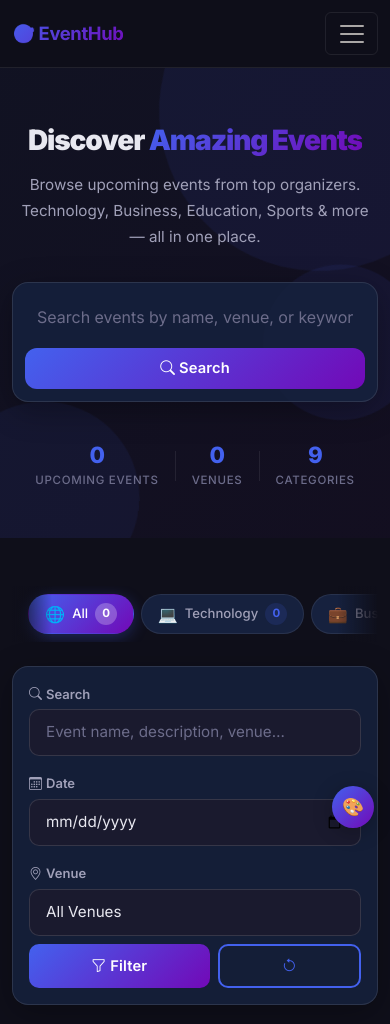
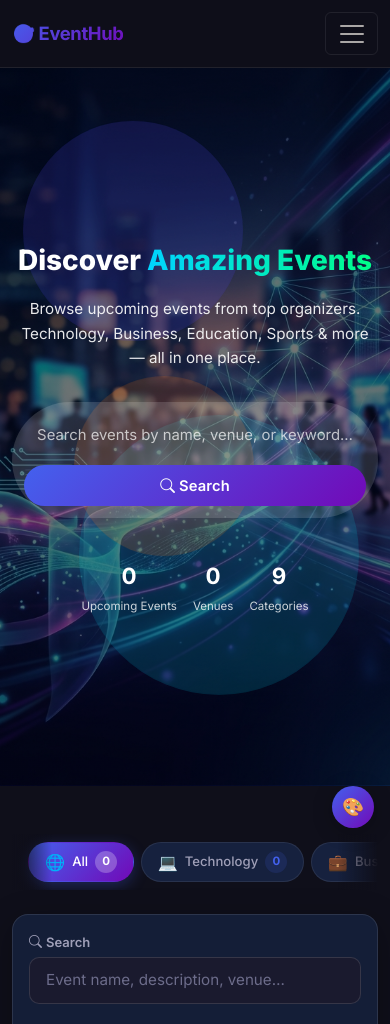
Before and after one commit to PARASAREKAR/CodeCrafters, a PHP site: page / in a window 390 px wide. Shown: the top 1024 px of the page. Run offline with PHP 8.4, Linux system fonts and the light colour scheme; data that the repository does not hold is empty.

Commit message:
feat: Add background image to hero section
- Generate and add hero-bg.jpg
- Update landing.css hero section with provided gradient overlay and styles
- Adjust responsive CSS for the background image

```diff
--- a/FINAL/assets/css/landing.css
+++ b/FINAL/assets/css/landing.css
@@ -6,81 +6,81 @@
    ============================================================ */
 
 /* ==========================================================
-   1. HERO SECTION
+   1. HERO SECTION WITH BACKGROUND IMAGE
    ========================================================== */
 
 .landing-hero {
     position: relative;
-  padding: 5rem 0 4rem;
+    min-height: 100vh;
+    display: flex;
+    align-items: center;
+    justify-content: center;
     overflow: hidden;
-  background: var(--bg-primary);
+
+    /* Background Image */
+    background:
+        linear-gradient(
+            rgba(0, 0, 0, 0.55),
+            rgba(0, 0, 0, 0.55)
+        ),
+        url("../images/hero-bg.jpg");
+
+    background-size: cover;
+    background-position: center;
+    background-repeat: no-repeat;
+    background-attachment: fixed;
+
+    color: #ffffff;
 }
 
-.landing-hero::before {
-  content: '';
-  position: absolute;
-  top: 0;
-  left: 0;
-  right: 0;
-  bottom: 0;
-  background: var(--accent-gradient);
-  opacity: 0.04;
-  z-index: 0;
+/* Background Shapes */
+.hero-bg-shapes{
+    position:absolute;
+    inset:0;
+    overflow:hidden;
+    pointer-events:none;
 }
 
-/* Animated floating shapes */
-.hero-bg-shapes {
-  position: absolute;
-  top: 0;
-  left: 0;
-  right: 0;
-  bottom: 0;
-  overflow: hidden;
-  z-index: 0;
-  pointer-events: none;
+.shape{
+    position:absolute;
+    border-radius:50%;
+    opacity:.18;
+    animation:float 8s ease-in-out infinite;
 }
 
-.shape {
-  position: absolute;
-  border-radius: 50%;
-  opacity: 0.08;
-  animation: floatShape 20s ease-in-out infinite;
+.shape-1{
+    width:220px;
+    height:220px;
+    background:#4f46e5;
+    top:8%;
+    left:6%;
 }
 
-.shape-1 {
-  width: 300px;
-  height: 300px;
-  background: var(--accent);
-  top: -80px;
-  right: -60px;
-  animation-delay: 0s;
+.shape-2{
+    width:280px;
+    height:280px;
+    background:#06b6d4;
+    bottom:10%;
+    right:8%;
+    animation-delay:2s;
 }
 
-.shape-2 {
-  width: 200px;
-  height: 200px;
-  background: var(--accent-hover);
-  bottom: -40px;
-  left: -40px;
-  animation-delay: -7s;
-  animation-duration: 25s;
+.shape-3{
+    width:180px;
+    height:180px;
+    background:#f97316;
+    top:45%;
+    right:35%;
+    animation-delay:4s;
 }
 
-.shape-3 {
-  width: 150px;
-  height: 150px;
-  background: var(--accent);
-  top: 40%;
-  left: 60%;
-  animation-delay: -14s;
-  animation-duration: 30s;
+@keyframes float{
+    0%,100%{
+        transform:translateY(0px);
     }
-
-@keyframes floatShape {
-  0%, 100% { transform: translate(0, 0) rotate(0deg) scale(1); }
-  25% { transform: translate(30px, -40px) rotate(90deg) scale(1.1); }
-  50% { transform: translate(-20px, 20px) rotate(180deg) scale(0.95); }
-  75% { transform: translate(40px, 10px) rotate(270deg) scale(1.05); }
+    50%{
+        transform:translateY(-20px);
+    }
 }
 
 .landing-hero .container {
@@ -88,25 +88,27 @@
   z-index: 1;
 }
 
-/* Hero Title */
-.hero-title {
-  font-size: 3.2rem;
-  font-weight: 900;
-  color: var(--text-primary);
-  letter-spacing: -0.04em;
-  line-height: 1.15;
+/* Hero Content */
+.hero-title{
+    font-size:4rem;
+    font-weight:800;
+    color:#fff;
     margin-bottom: 1rem;
     animation: fadeIn 0.8s ease forwards;
 }
 
-.hero-subtitle {
-  font-size: 1.15rem;
-  color: var(--text-secondary);
-  max-width: 600px;
-  margin: 0 auto 2.5rem;
-  line-height: 1.7;
+.hero-subtitle{
+    color:rgba(255,255,255,.9);
+    font-size:1.2rem;
+    max-width:700px;
+    margin:20px auto 40px;
     animation: fadeIn 0.8s ease 0.2s forwards;
-  opacity: 0;
+}
+
+.gradient-text{
+    background:linear-gradient(90deg,#00d4ff,#00ff88);
+    -webkit-background-clip:text;
+    -webkit-text-fill-color:transparent;
 }
 
 /* ==========================================================
@@ -117,57 +119,48 @@
   max-width: 650px;
   margin: 0 auto 2.5rem;
   animation: fadeIn 0.8s ease 0.4s forwards;
-  opacity: 0;
 }
 
 .hero-search-form {
   width: 100%;
 }
 
-.hero-search-box {
-  display: flex;
-  align-items: center;
-  background: var(--glass-bg);
-  backdrop-filter: blur(20px);
-  -webkit-backdrop-filter: blur(20px);
-  border: 1px solid var(--glass-border);
-  border-radius: 16px;
-  padding: 6px 6px 6px 20px;
-  box-shadow: var(--shadow);
-  transition: border-color 0.3s ease, box-shadow 0.3s ease;
-}
-
-.hero-search-box:focus-within {
-  border-color: var(--accent);
-  box-shadow: 0 0 0 4px var(--accent-light), var(--shadow);
+/* Search Box */
+.hero-search-box{
+    background:rgba(255,255,255,.15);
+    backdrop-filter:blur(10px);
+    -webkit-backdrop-filter: blur(10px);
+    border-radius:60px;
+    padding:10px;
+    display:flex;
+    align-items:center;
+    gap:10px;
 }
 
 .hero-search-icon {
-  color: var(--text-muted);
+  color: rgba(255,255,255,0.7);
   font-size: 1.1rem;
   flex-shrink: 0;
   margin-right: 12px;
+  padding-left: 10px;
 }
 
-.hero-search-input {
-  flex: 1;
-  border: none;
-  background: transparent;
-  color: var(--text-primary);
-  font-size: 1rem;
-  font-family: 'Inter', sans-serif;
-  padding: 0.65rem 0;
-  outline: none;
+.hero-search-input{
+    flex:1;
+    background:transparent;
+    border:none;
+    color:#fff;
+    outline:none;
 }
 
-.hero-search-input::placeholder {
-  color: var(--text-muted);
+.hero-search-input::placeholder{
+    color:rgba(255,255,255,.7);
 }
 
 .hero-search-btn {
   flex-shrink: 0;
   padding: 0.6rem 1.5rem;
-  border-radius: 12px !important;
+  border-radius: 50px !important;
   font-size: 0.92rem;
 }
 
@@ -175,42 +168,32 @@
    3. HERO STATS
    ========================================================== */
 
-.hero-stats {
-  display: flex;
-  align-items: center;
-  justify-content: center;
-  gap: 2rem;
-  animation: fadeIn 0.8s ease 0.6s forwards;
-  opacity: 0;
+/* Stats */
+.hero-stats{
+    margin-top:40px;
+    display:flex;
+    justify-content:center;
+    gap:40px;
+    flex-wrap:wrap;
 }
 
-.hero-stat {
-  display: flex;
-  flex-direction: column;
-  align-items: center;
+.hero-stat{
+    text-align:center;
 }
 
-.hero-stat-value {
-  font-size: 2rem;
-  font-weight: 800;
-  color: var(--accent);
-  line-height: 1.2;
-  letter-spacing: -0.02em;
+.hero-stat-value{
+    display:block;
+    font-size:2rem;
+    font-weight:700;
+    color:#fff;
 }
 
-.hero-stat-label {
-  font-size: 0.82rem;
-  color: var(--text-muted);
-  font-weight: 500;
-  text-transform: uppercase;
-  letter-spacing: 0.06em;
-  margin-top: 0.15rem;
+.hero-stat-label{
+    color:rgba(255,255,255,.8);
 }
 
 .hero-stat-divider {
-  width: 1px;
-  height: 40px;
-  background: var(--border);
+  display: none; /* Handled by gap instead */
 }
 
 /* ==========================================================
@@ -470,6 +453,8 @@
 @media (max-width: 767.98px) {
   .landing-hero {
     padding: 3.5rem 0 3rem;
+    min-height: 85vh;
+    background-attachment: scroll;
   }
 
   .hero-title {
```
Also changed, not shown: FINAL/assets/images/hero-bg.jpg (added). Lines whose indentation alone changed are shown as unchanged.
